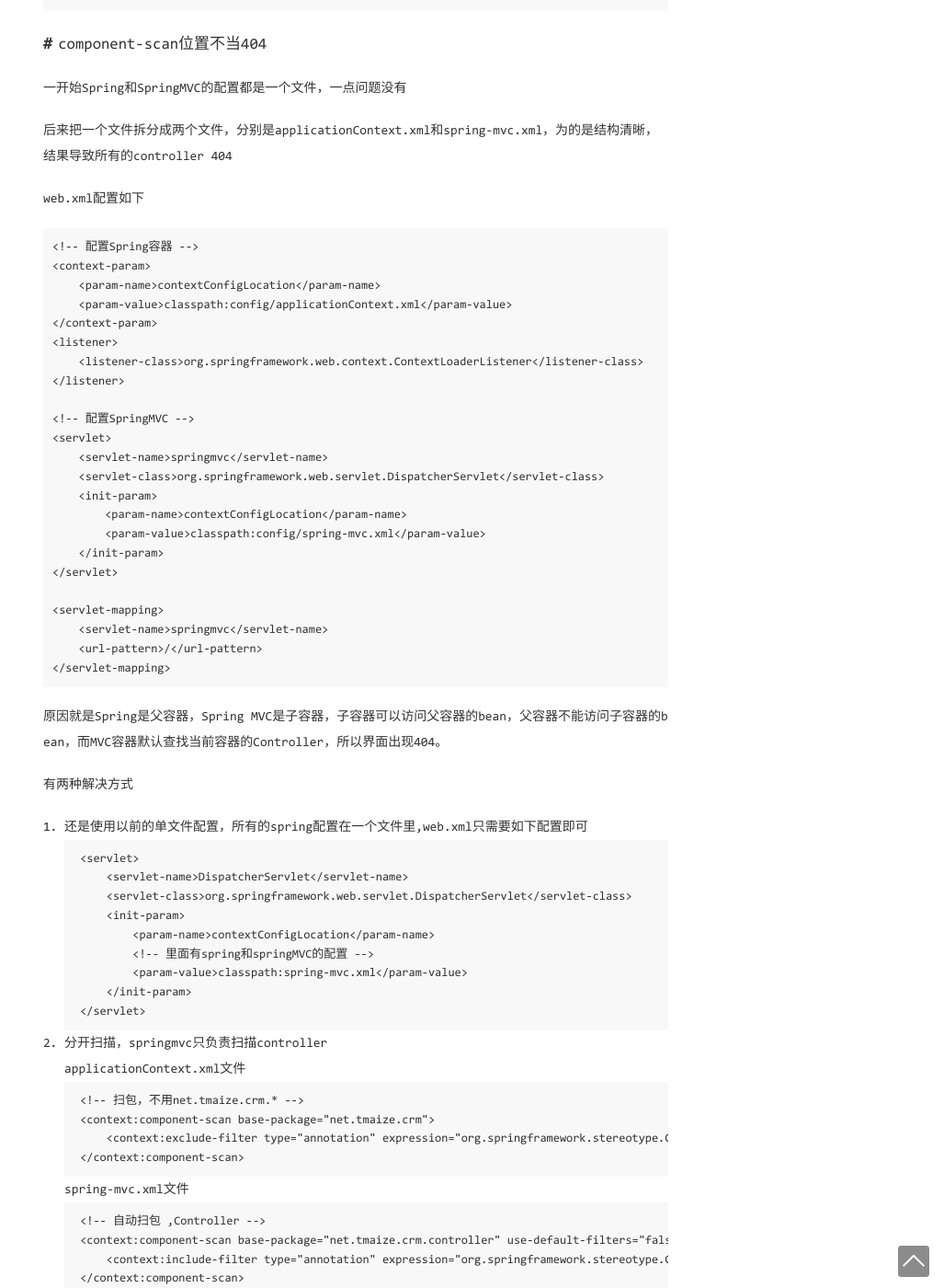
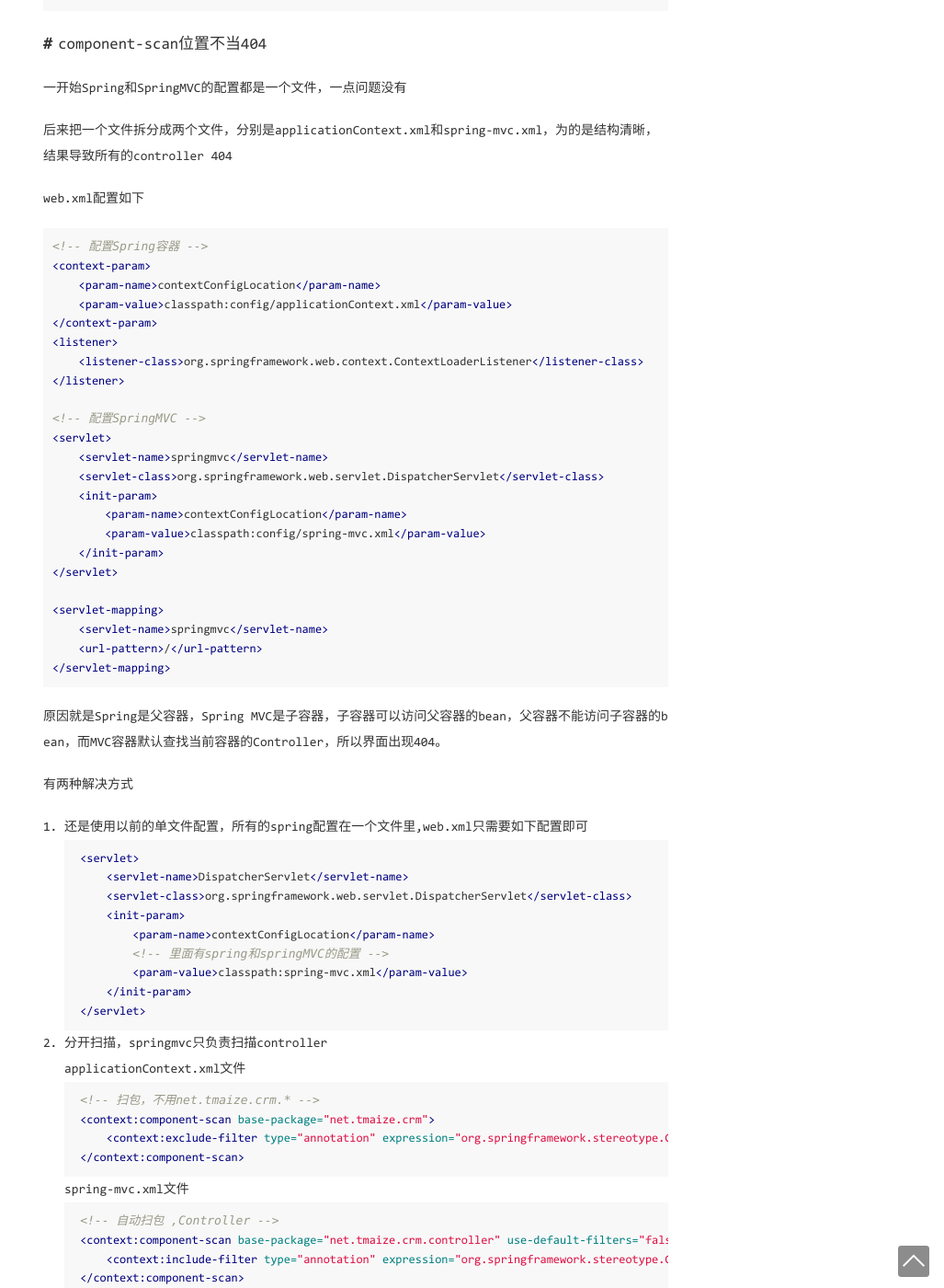
Before and after one commit to JWQ-SS/blog.github.io, a Jekyll site: the page built from _posts/2017-06-24-spring-mvc常见问题.md, in a window 1280 px wide and 1400 px high, scrolled down 2260 px. Shown: the whole window at 92% size, without its empty margins (253-1280 px from the left). Built offline with Jekyll 4.4.1, drawn with Linux system fonts in a browser that asks for light colours; some of the changed text lies outside the part shown.

Commit message:
markdown 语法测试

````diff
--- a/_posts/2017-06-24-spring-mvc常见问题.md
+++ b/_posts/2017-06-24-spring-mvc常见问题.md
@@ -26,7 +26,7 @@ serlvet的匹配规则：
 
 由此可见getRequestDispatcher并不是带上数据到文件，而是再次匹配，然后匹配到文件，中间有一个再次匹配的过程，匹配取决于你的url-pattern
 
-```
+```jsp
 //p:prefix="/" p:suffix=".jsp"
 @RequestMapping("/1.jsp")
 public String test1() {
@@ -36,7 +36,7 @@ public String test1() {
 
 ## 解决@ResponseBody乱码
 
-```
+```html
 <mvc:annotation-driven>
     <mvc:message-converters register-defaults="true">
         <bean class="org.springframework.http.converter.StringHttpMessageConverter">
@@ -51,7 +51,7 @@ public String test1() {
 
 post提交表单乱码，在web.xml添加如下配置
 
-```
+```html
 <!-- 中文乱码过滤器 -->
 <filter>
     <filter-name>characterEncoding</filter-name>
@@ -73,7 +73,7 @@ post提交表单乱码，在web.xml添加如下配置
 
 由于在web.xml中做了如下配置,表示对所有请求进行拦截
 
-```
+```html
 <servlet-mapping>
     <servlet-name>DispatcherServlet</servlet-name>
     <url-pattern>/</url-pattern>
@@ -82,7 +82,7 @@ post提交表单乱码，在web.xml添加如下配置
 
 可以使用静态资源过滤器来解决
 
-```
+```html
 <!-- 过滤静态资源文件 -->
 <mvc:resources location="/static/" mapping="/static/**" />
 ```
@@ -91,7 +91,7 @@ post提交表单乱码，在web.xml添加如下配置
 
 有时候配置了静态资源过滤器后，所有的Controller都404了
 
-```
+```html
 把
 <context:annotation-config></context:annotation-config>
 换成
@@ -107,7 +107,7 @@ post提交表单乱码，在web.xml添加如下配置
 
 web.xml配置如下
 
-```
+```html
 <!-- 配置Spring容器 -->
 <context-param>
     <param-name>contextConfigLocation</param-name>
@@ -139,7 +139,7 @@ web.xml配置如下
 
 1. 还是使用以前的单文件配置，所有的spring配置在一个文件里,web.xml只需要如下配置即可
 
-    ```
+    ```html
     <servlet>
         <servlet-name>DispatcherServlet</servlet-name>
         <servlet-class>org.springframework.web.servlet.DispatcherServlet</servlet-class>
@@ -155,7 +155,7 @@ web.xml配置如下
 
     applicationContext.xml文件
 
-    ```
+    ```html
     <!-- 扫包，不用net.tmaize.crm.* -->
     <context:component-scan base-package="net.tmaize.crm">
         <context:exclude-filter type="annotation" expression="org.springframework.stereotype.Controller" />
@@ -164,7 +164,7 @@ web.xml配置如下
 
     spring-mvc.xml文件
 
-    ```
+    ```html
     <!-- 自动扫包 ,Controller -->
     <context:component-scan base-package="net.tmaize.crm.controller" use-default-filters="false">
         <context:include-filter type="annotation" expression="org.springframework.stereotype.Controller" />
````
